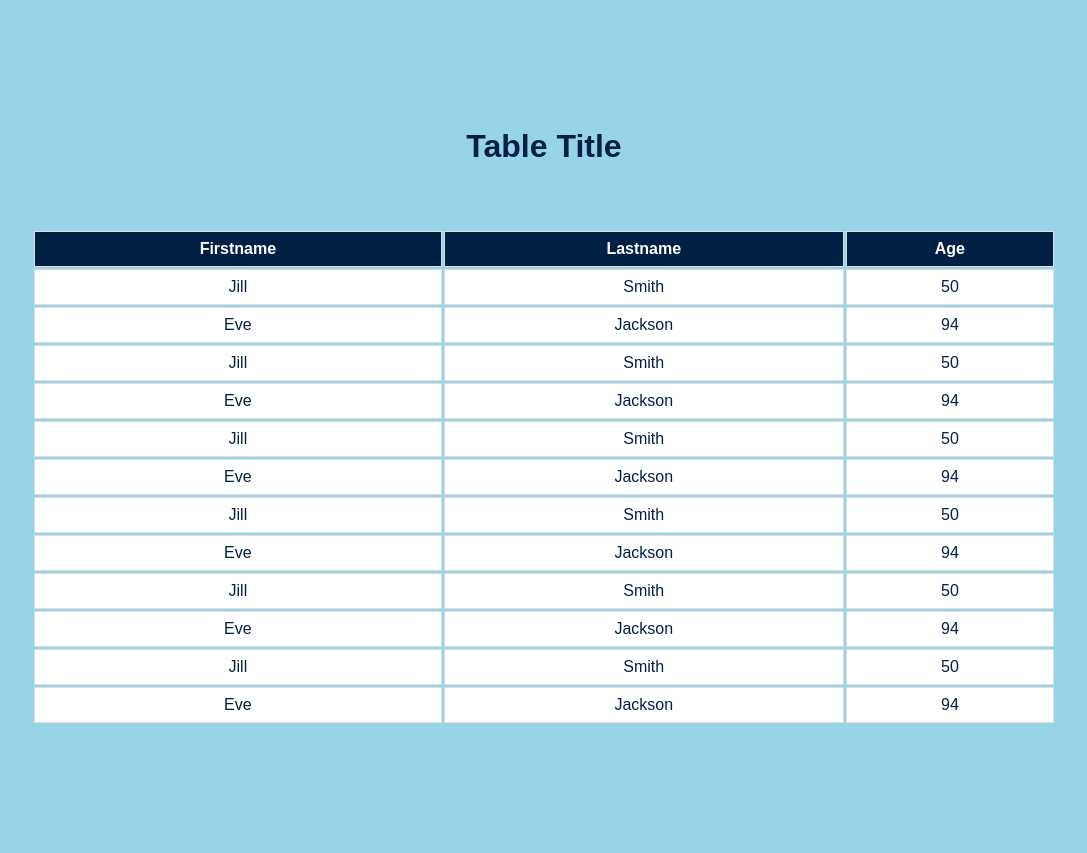
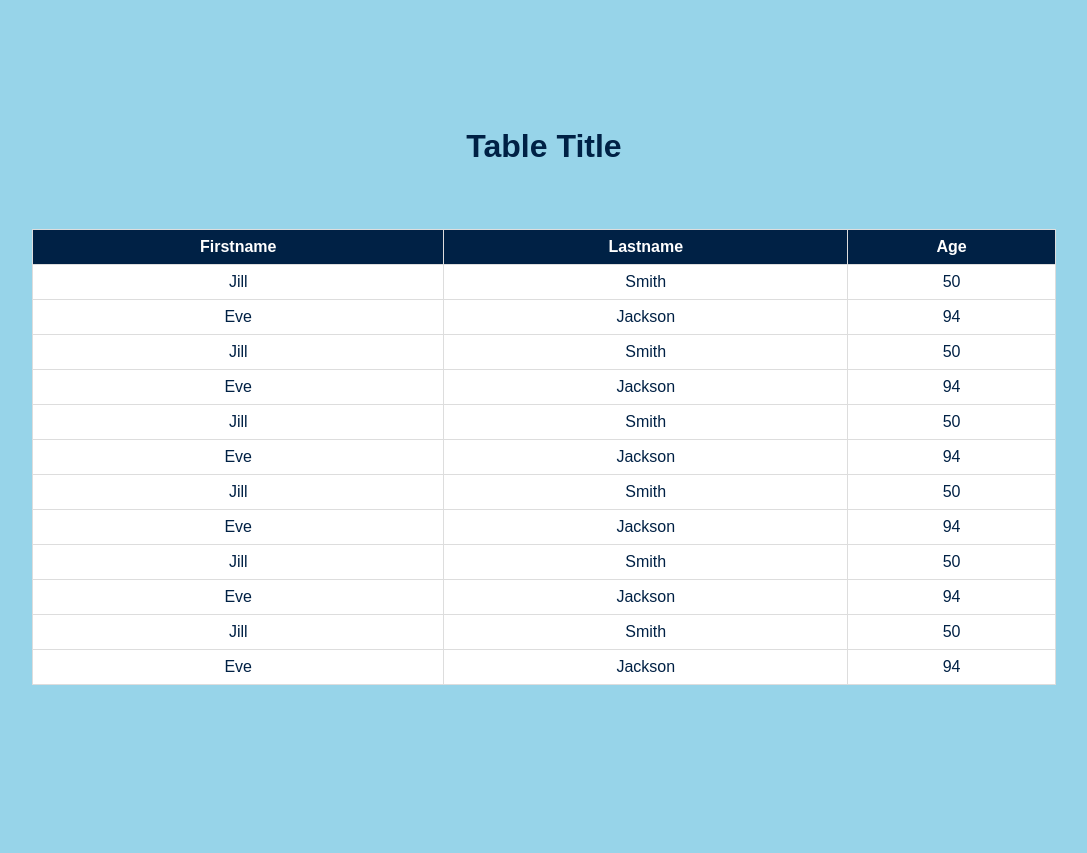
Before and after one commit to lizhe918/UBC_CPSC304_2019S1, a PHP site: page /infrastructure/table.html in a window 1280 px wide. Shown: the whole page, without its empty margins (96-1183 px from the left). After the commit the page ends 813 px from the top, so only its background shows below. Run offline with PHP 8.4, Linux system fonts and the light colour scheme.

Commit message:
Update table.css

```diff
--- a/warehouse/infrastructure/css/table.css
+++ b/warehouse/infrastructure/css/table.css
@@ -25,6 +25,10 @@ body {
 
 }
 
+.entities {
+  border-collapse: collapse;
+}
+
 .entities td, .entities th{
   margin: 0;
   border: 1px solid #ddd;
```
